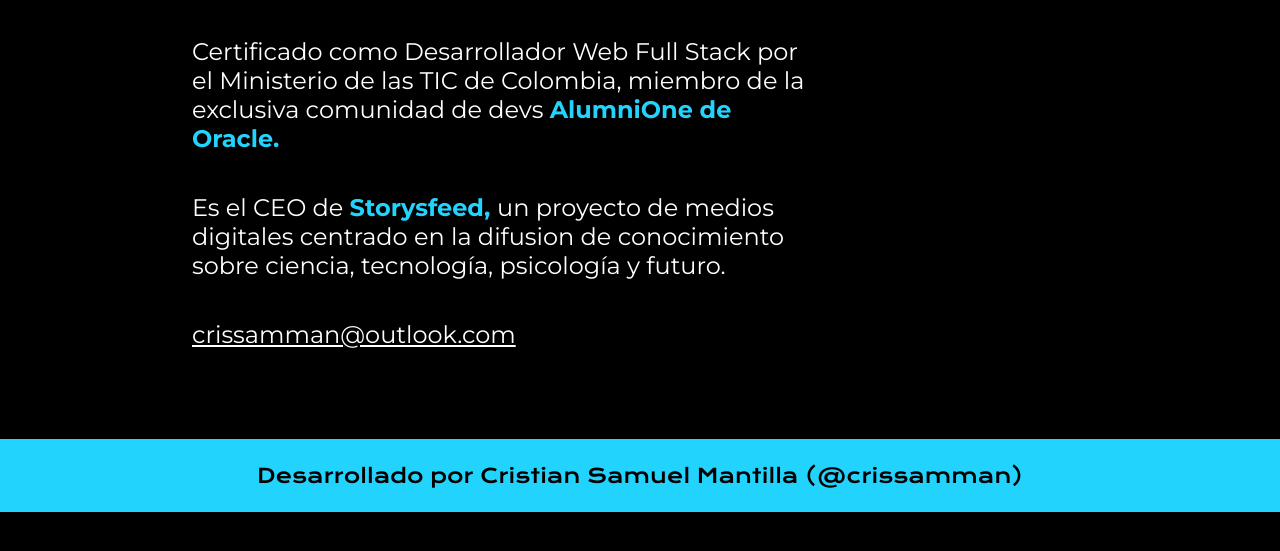
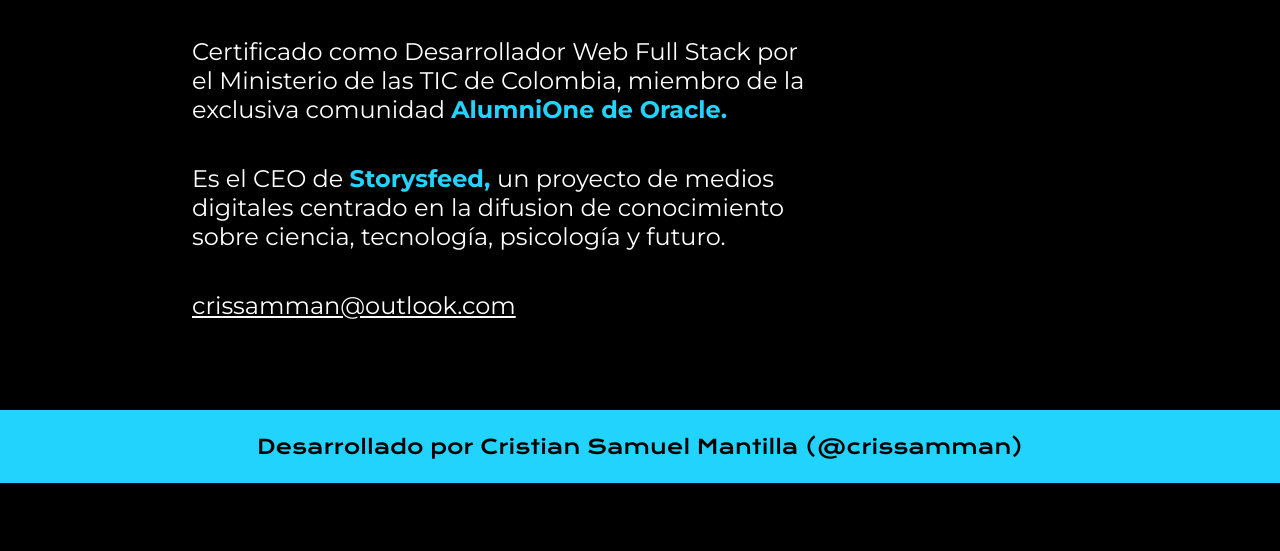
Before and after one commit to crissamman/profile, a plain HTML site: page sobremi.html in a window 1280 px wide. Shown: the part 193-744 px from the top of the page. Drawn offline with nearby package versions, Linux system fonts and the light colour scheme.

Commit message:
Corrrigiendo bio de sobre mi

```diff
--- a/sobremi.html
+++ b/sobremi.html
@@ -17,7 +17,7 @@
     <main class="bio">
         <section class="presentacion">
             <h1 class="presentacion_titulo">Sobre <strong> @Cristian </strong></h1>
-            <p class="presentacion_texto_1"> Certificado como Desarrollador Web Full Stack por el Ministerio de las TIC de Colombia, miembro de la exclusiva comunidad de devs <strong class="titulo-destacado" > AlumniOne de Oracle. </strong></p>
+            <p class="presentacion_texto_1"> Certificado como Desarrollador Web Full Stack por el Ministerio de las TIC de Colombia, miembro de la exclusiva comunidad <strong class="titulo-destacado" > AlumniOne de Oracle. </strong></p>
             <p class="presentacion_texto_1"> Es el CEO de <strong class="titulo-destacado" > Storysfeed, </strong> un proyecto de medios digitales centrado en la difusion de conocimiento sobre ciencia, tecnología, psicología y futuro. </p>
             <p class="presentacion_texto_2">crissamman@outlook.com </p
         </section>
```
